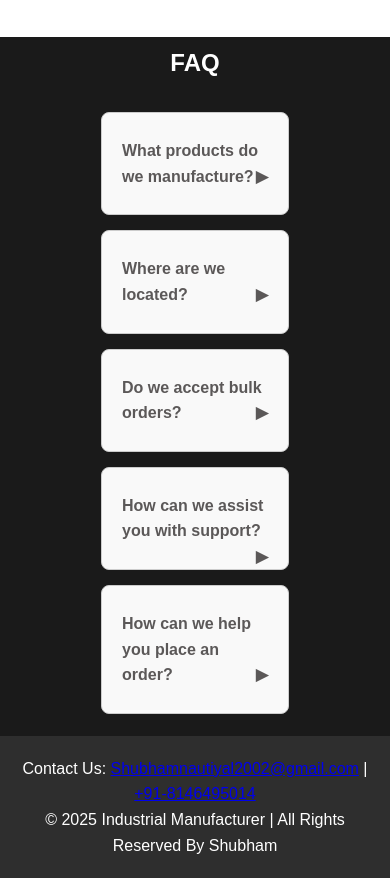
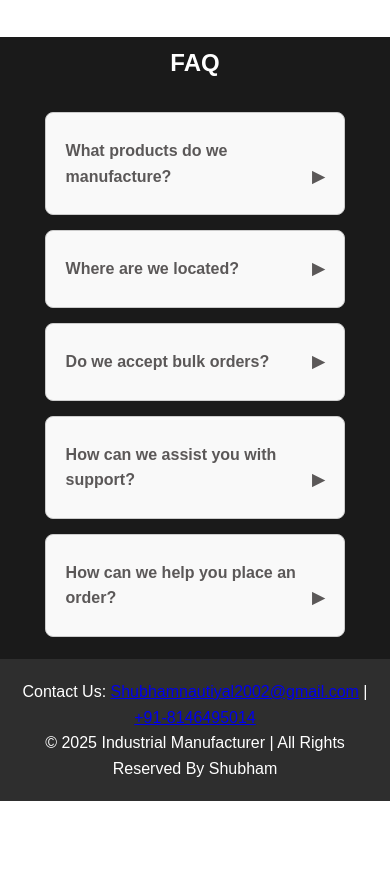
Before and after one commit to shubham8146/Assignment-Industry, a plain HTML site: page index.html in a window 390 px wide. Shown: the part 2592-3470 px from the top of the page. After the commit the page ends 3393 px from the top, so only its background shows below. Drawn offline with Linux system fonts and the light colour scheme.

Commit message:
Update style.css

```diff
--- a/style.css
+++ b/style.css
@@ -281,4 +281,8 @@ footer {
     overflow: auto;
     height: 150px;
   }
+  .faq .questions{
+    width: 80%;
+    margin: auto;
+  }
 }
```
